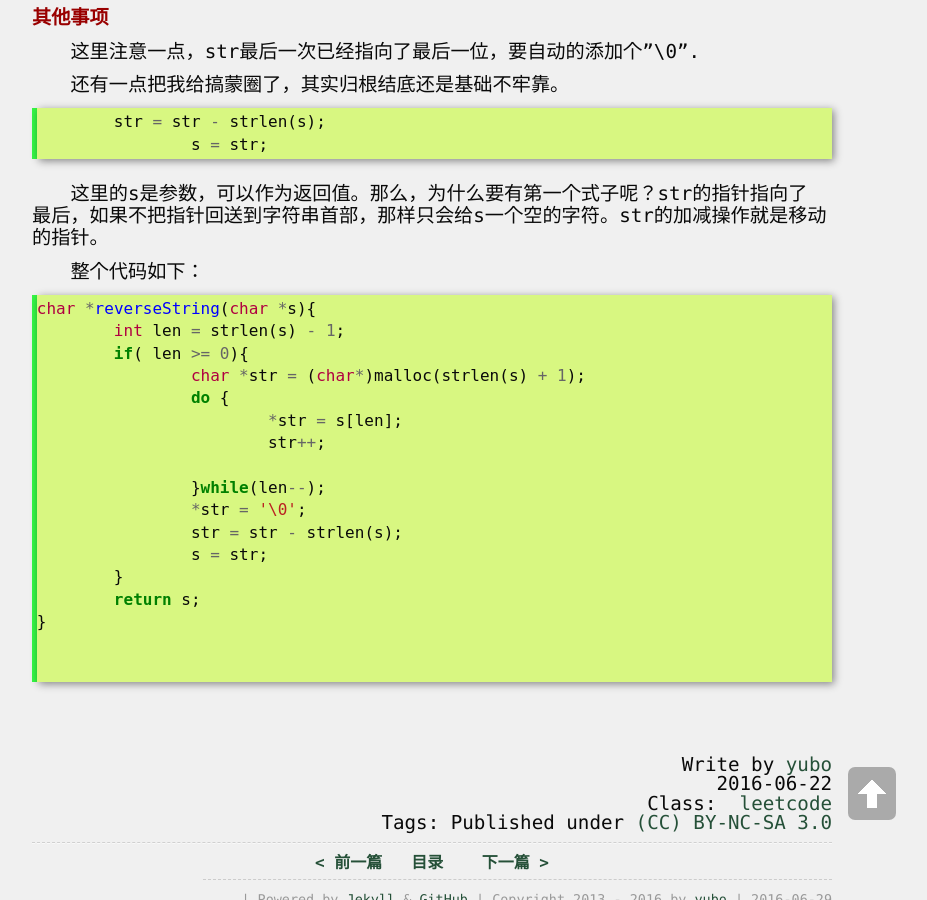
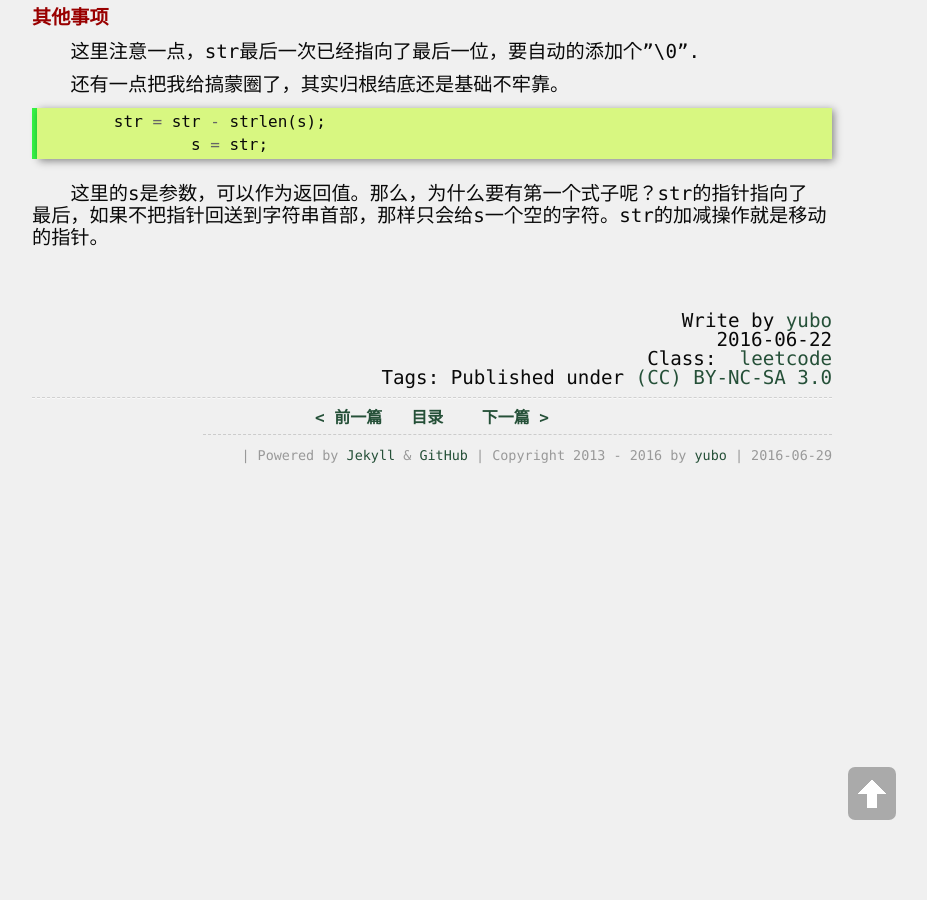
Before and after one commit to yuzibo/yuzibo.github.io, a Jekyll site: the page built from _posts/2016-06-22-leetcode-344-reversestring.md, in a window 1280 px wide and 900 px high, scrolled down 2172 px. Shown: the whole window, without its empty margins (208-1135 px from the left). Built offline with Jekyll 4.4.1, drawn with Linux system fonts in a browser that asks for light colours; comment, search, counter and statistics services are not loaded.

Commit message:
modify 2016-06-22

````diff
--- a/_posts/2016-06-22-leetcode-344-reversestring.md
+++ b/_posts/2016-06-22-leetcode-344-reversestring.md
@@ -115,25 +115,3 @@ char *str = (char *)malloc(strlen(s) + 1); // 给'\0'留给空
 
 这里的s是参数，可以作为返回值。那么，为什么要有第一个式子呢？str的指针指向了
 最后，如果不把指针回送到字符串首部，那样只会给s一个空的字符。str的加减操作就是移动的指针。
-
-整个代码如下：
-
-```c
-char *reverseString(char *s){
-	int len = strlen(s) - 1;
-	if( len >= 0){
-		char *str = (char*)malloc(strlen(s) + 1);
-		do {
-			*str = s[len];
-			str++;
-
-		}while(len--);
-		*str = '\0';
-		str = str - strlen(s);
-		s = str;
-	}
-	return s;
-}
-
-
-```
````
